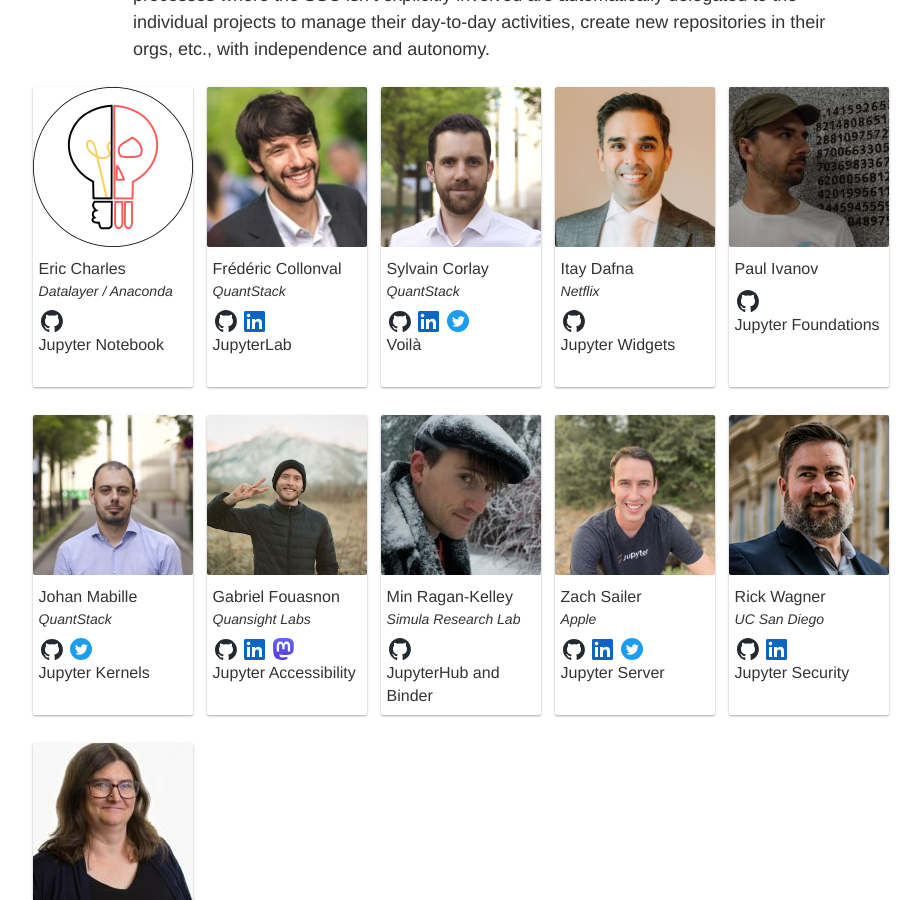
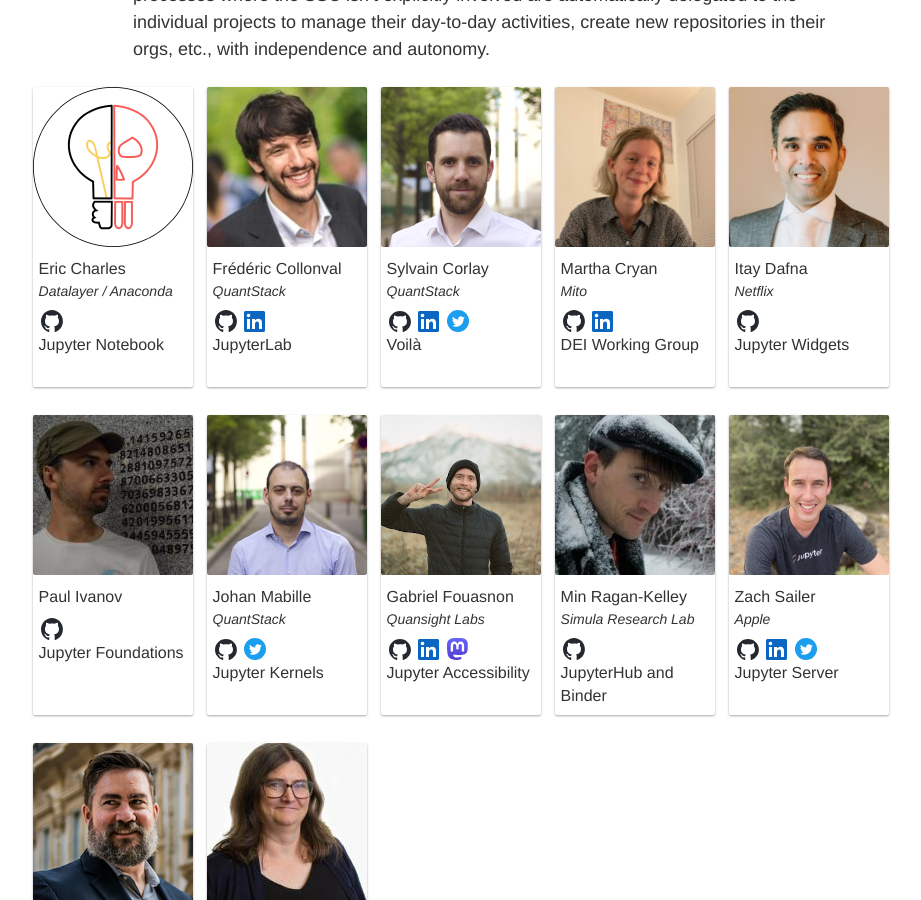
Before and after one commit to jupyter/jupyter.github.io, a Jekyll site: the page built from about.html, in a window 1280 px wide and 900 px high, scrolled down 1845 px. Shown: the whole window, without its empty margins (142-1063 px from the left). Built offline with Jekyll 4.4.1, drawn with Linux system fonts in a browser that asks for light colours; comment, search, counter and statistics services are not loaded.

Commit message:
Add Martha Cryan to list of SSC members

```diff
--- a/about.html
+++ b/about.html
@@ -375,6 +375,12 @@
     linkedin: https://www.linkedin.com/in/sylvaincorlay/
     twitter_handle: SylvainCorlay
     subproject: Voilà
+  - name: Martha Cryan
+    photo: Martha_Cryan.jpg
+    affiliation: Mito
+    gh_handle: marthacryan
+    linkedin: https://www.linkedin.com/in/marthacryan/
+    subproject: DEI Working Group
   - name: Itay Dafna
     photo: ItayDafna.jpg
     affiliation: Netflix
```
